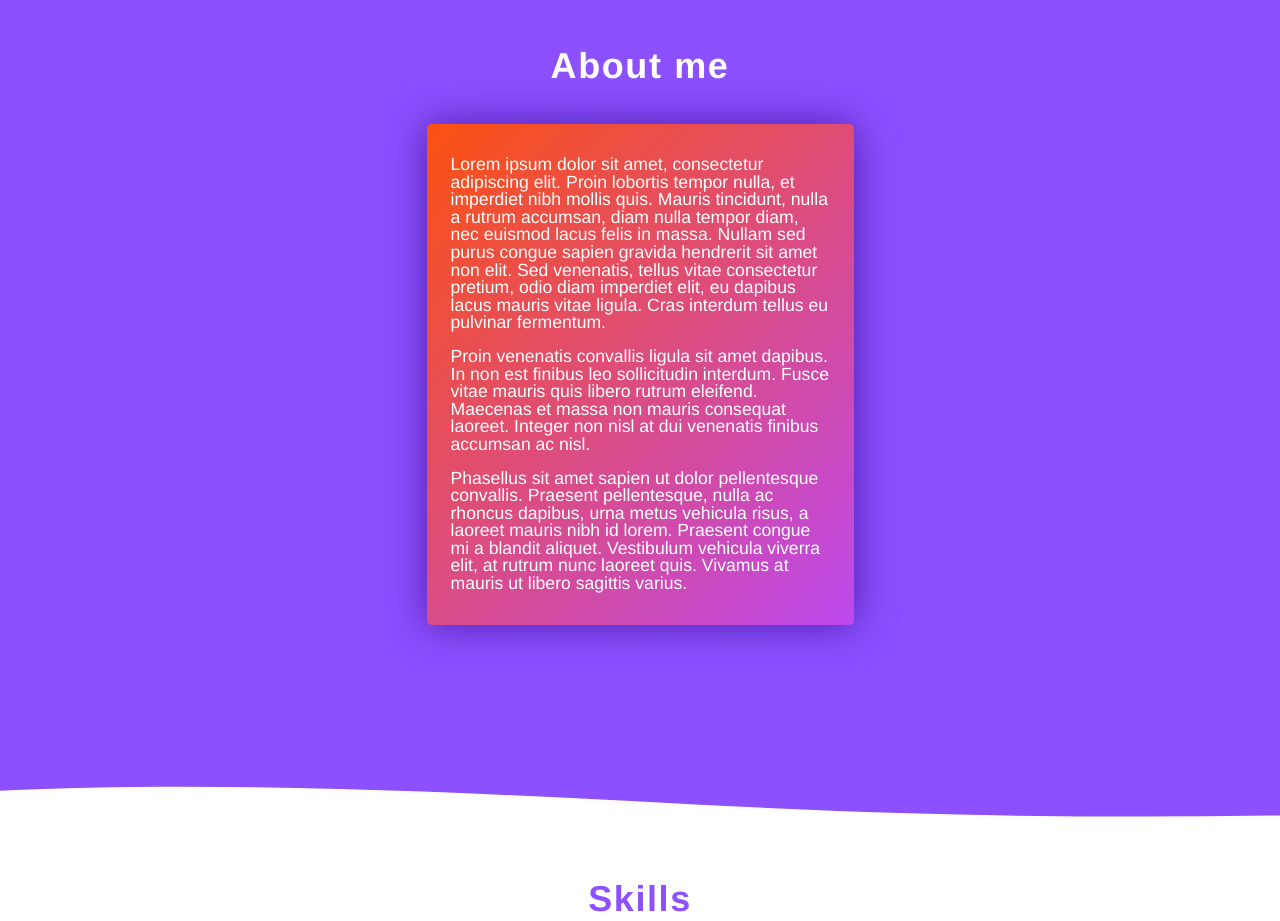
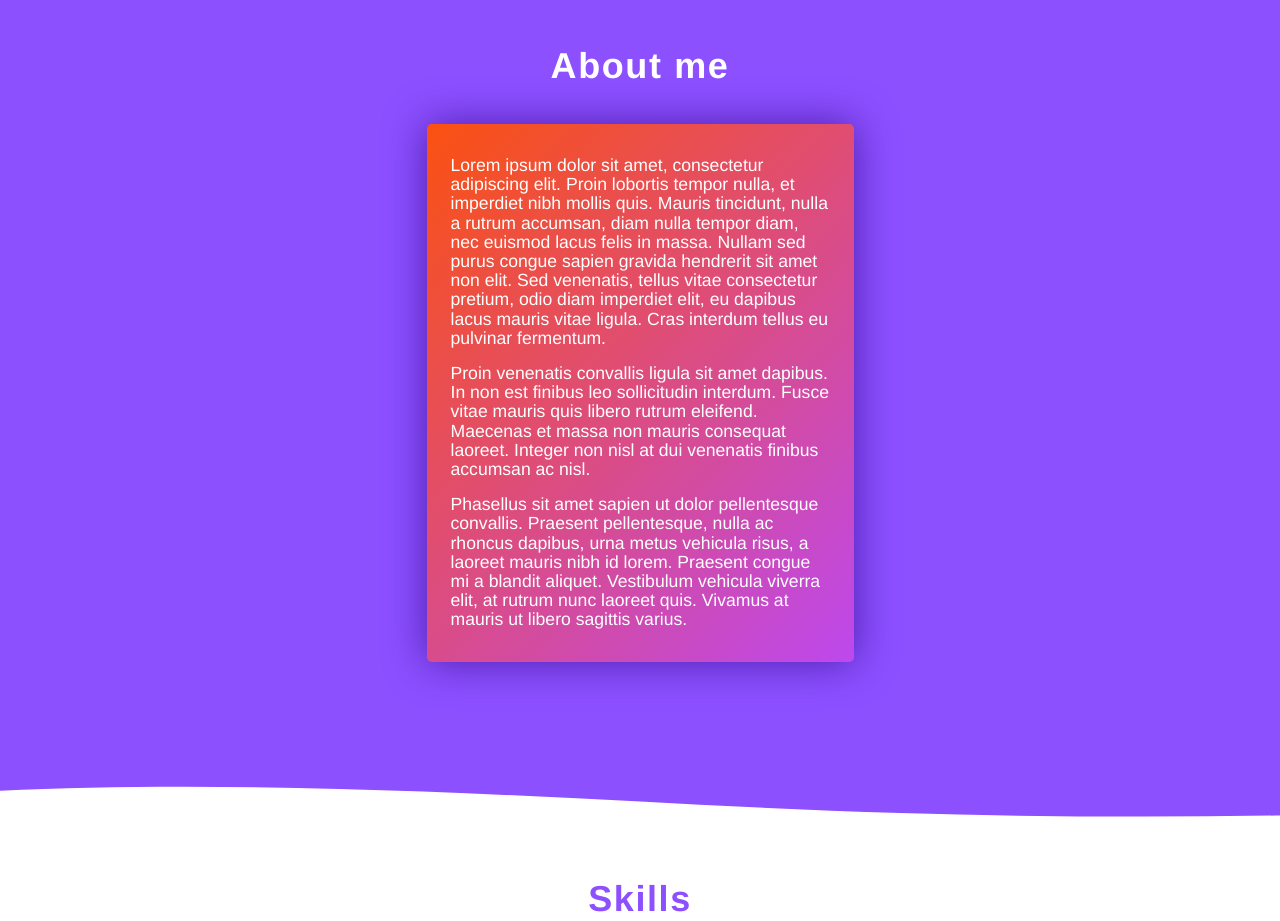
Before and after one commit to bryanmagalong/frontend-portfolio, a React (Create React App) app: page / in a window 1280 px wide. Shown: the part 860-1781 px from the top of the page. Built offline with nearby package versions, Linux system fonts and the light colour scheme; no server answers.

Commit message:
feat(theme): add borderRadius and h3 font size

```diff
--- a/src/components/AboutMe/styled.js
+++ b/src/components/AboutMe/styled.js
@@ -2,7 +2,7 @@ import styled from "styled-components";
 import { Wrapper } from "../shared/Wrapper";
 
 export const AboutMeCard = styled(Wrapper)`
-  border-radius: 5px;
+  border-radius: ${(props) => props.theme.borderRadius};
   background: linear-gradient(
     135deg,
     ${(props) => props.theme.colors.orange},
@@ -12,6 +12,7 @@ export const AboutMeCard = styled(Wrapper)`
   gap: 1rem;
   box-shadow: 0 0 2.5rem ${(props) => props.theme.colors.variant};
   align-self: center;
+  line-height: 1.2rem;
 
   @media (min-width: ${(props) => props.theme.media.md}) {
     max-width: 50%;
--- a/src/components/Skills/styled.js
+++ b/src/components/Skills/styled.js
@@ -2,7 +2,7 @@ import styled from "styled-components";
 
 export const SkillListCard = styled.article`
   padding: 2rem 1.5rem;
-  border-radius: 5px;
+  border-radius: ${(props) => props.theme.borderRadius};
   box-shadow: 0 0 10px grey;
   display: flex;
   flex-direction: column;
--- a/src/theme/index.js
+++ b/src/theme/index.js
@@ -13,8 +13,9 @@ const theme = {
     xl: "1224px",
   },
   fontSize: {
-    h1: "2.250rem", // 36px
+    h1: "2.250em", // 36px
     h2: "1.625em", // 26px
+    h3: "1.45em",
   },
   padding: {
     section: "4rem 1.875rem", // 64px 30px
@@ -23,6 +24,7 @@ const theme = {
   gap: {
     landing: "1rem",
   },
+  borderRadius: "5px",
 };
 
 export default theme;
```
